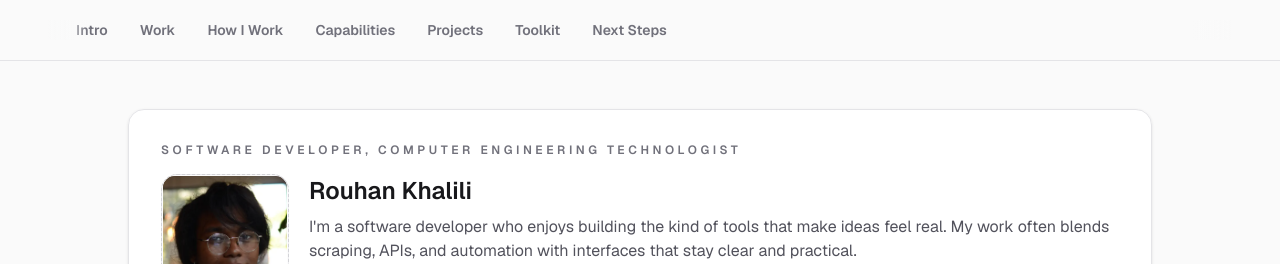
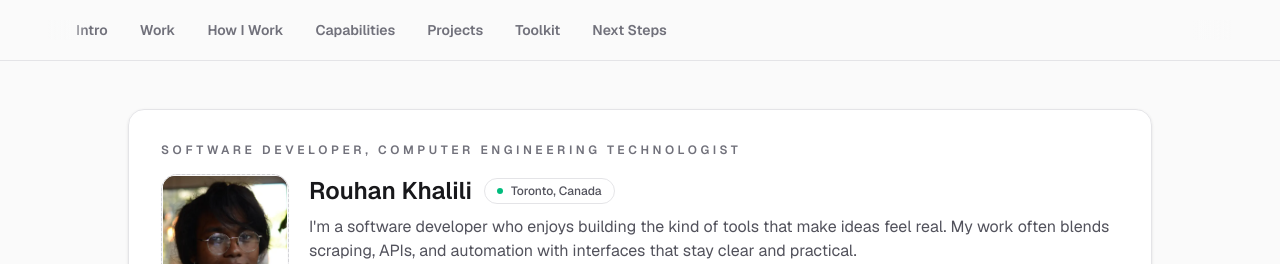
Before and after one commit to rlkhalili/rouhanPortfolio, a Next.js app: page / in a window 1280 px wide. Shown: the top 264 px of the page. Built offline with nearby package versions, Linux system fonts and the light colour scheme.

Commit message:
added location, removed placeholder metadata

```diff
--- a/app/components/sections/HeroSection.tsx
+++ b/app/components/sections/HeroSection.tsx
@@ -44,15 +44,19 @@ export function HeroSection({ hero }: HeroSectionProps) {
           <figcaption className="sr-only">{hero.portraitAlt}</figcaption>
         </figure>
 
-        <h1 className="mt-2 text-xl font-semibold leading-snug text-zinc-900 sm:text-2xl dark:text-white">
-          {hero.headline}
-        </h1>
+        <div className="mt-2 flex flex-wrap items-center gap-3">
+          <h1 className="text-xl font-semibold leading-snug text-zinc-900 sm:text-2xl dark:text-white">
+            {hero.headline}
+          </h1>
+          <div className="inline-flex items-center gap-2 rounded-full border border-zinc-200 px-3 py-1 text-xs font-medium text-zinc-600 dark:border-zinc-700 dark:text-zinc-300">
+            <span className="h-1.5 w-1.5 rounded-full bg-emerald-500" aria-hidden="true" />
+            {hero.location}
+          </div>
+        </div>
 
         <p className="mt-2 text-sm text-zinc-600 sm:text-base dark:text-zinc-300">{hero.blurb}</p>
 
-        <p className="mt-2 text-xs font-medium text-zinc-500 sm:text-sm dark:text-zinc-400">
-          {hero.availability}
-        </p>
+        <p className="mt-2 text-xs font-medium text-zinc-500 sm:text-sm dark:text-zinc-400">{hero.availability}</p>
 
         <div className="mt-4 flex flex-wrap gap-3 sm:clear-left">
           <a
--- a/app/content/portfolio.ts
+++ b/app/content/portfolio.ts
@@ -15,6 +15,7 @@ export interface Project {
 export interface HeroContent {
   eyebrow: string;
   headline: string;
+  location: string;
   blurb: string;
   availability: string;
   contactEmail: string;
@@ -52,6 +53,7 @@ export const heroContent: HeroContent = {
   eyebrow: "Software developer, Computer Engineering Technologist",
   headline:
     "Rouhan Khalili",
+  location: "Toronto, Canada",
   blurb:
     "I'm a software developer who enjoys building the kind of tools that make ideas feel real. My work often blends scraping, APIs, and automation with interfaces that stay clear and practical.",
   availability: "Currently open to freelance, contract, or full-time roles.",
--- a/app/layout.tsx
+++ b/app/layout.tsx
@@ -13,9 +13,9 @@ const geistMono = Geist_Mono({
 });
 
 export const metadata: Metadata = {
-  title: "Automation-first Developer Portfolio",
+  title: "Rouhan Khalili",
   description:
-    "Portfolio site for a scraping, automation, and indie tools developer showcasing projects, capabilities, and next steps.",
+    "Portfolio site for a scraping, automation, and indie tool developer based in Toronto, Canada.",
 };
 
 export default function RootLayout({
```
